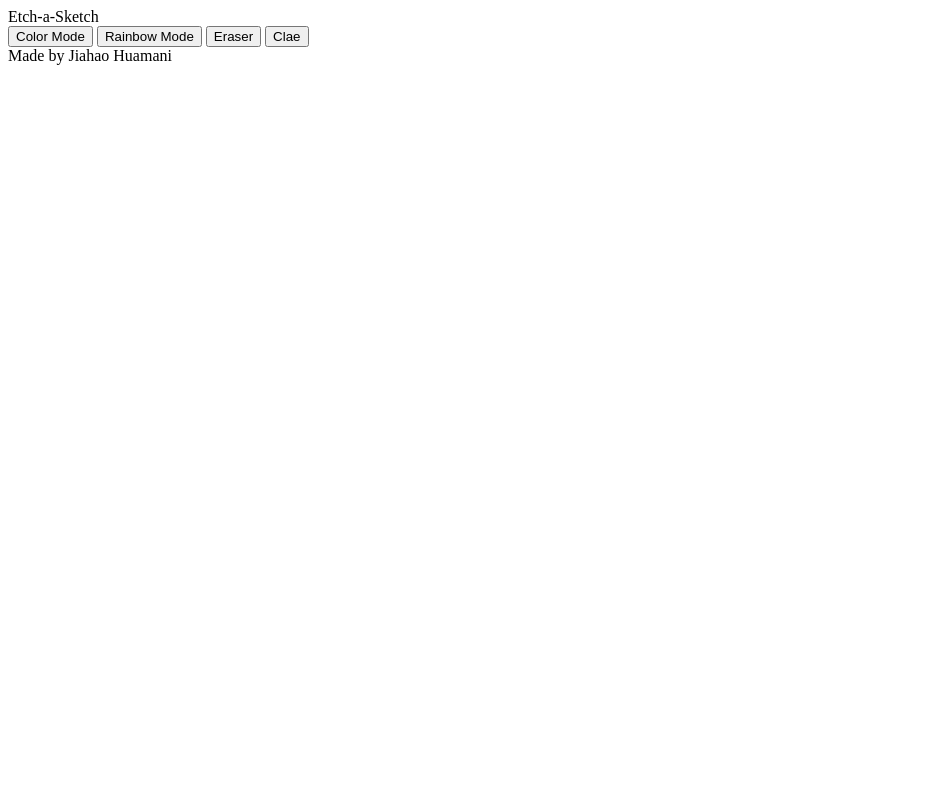
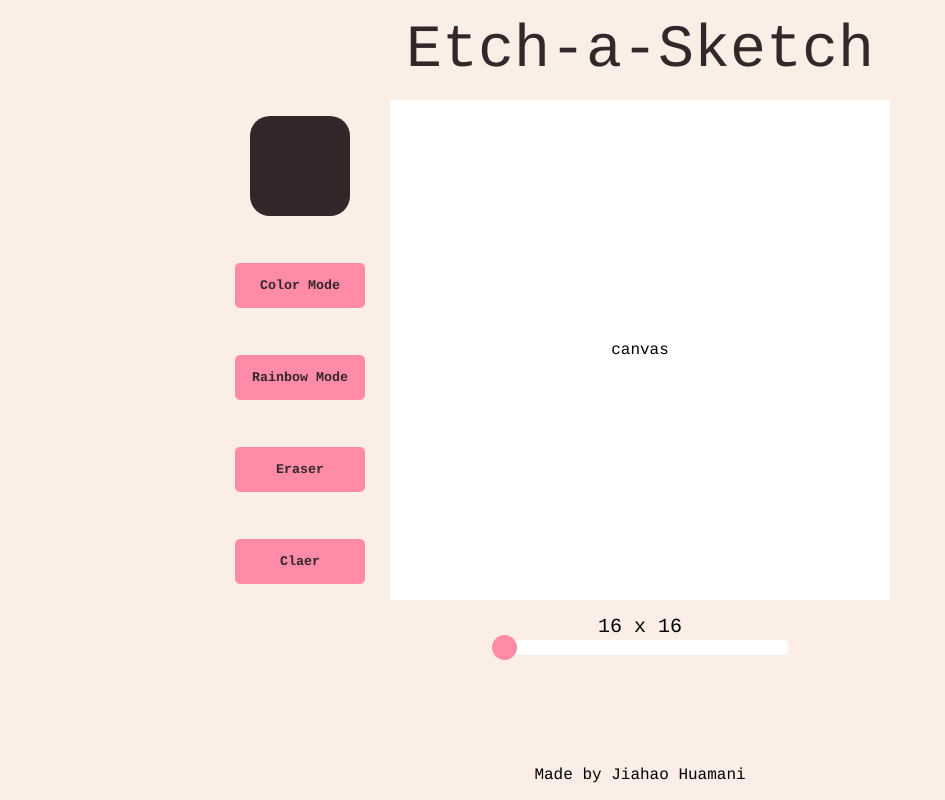
Before and after one commit to Lucas256w/etch-a-sketch, a plain HTML site: page index.html in a window 1280 px wide. Shown: the whole page, without its empty margins (0-945 px from the left). Drawn offline with Linux system fonts and the light colour scheme.

Commit message:
Implement css to html skeleton

```diff
--- a/index.html
+++ b/index.html
@@ -3,6 +3,7 @@
     <head>
         <meta charset="UTF-8">
         <title>Etch-A-Sketch</title>
+        <link rel="stylesheet" href="styles.css">
     </head>
     <body>
         <header>Etch-a-Sketch</header>
@@ -14,13 +15,15 @@
                     <button class="selections">Color Mode</button>
                     <button class="selections">Rainbow Mode</button>
                     <button class="selections">Eraser</button>
-                    <button class="selections">Clae</button>
+                    <button class="selections">Claer</button>
                 </div>
 
-                <div id="canvas"></div>
+                <div id="canvas">canvas</div>
             </div>
 
-            <div id="slider"></div>
+            <div id="slider-container"> 16 x 16
+                <input type="range" min="16" max="64" value="16" class="slider">
+            </div>
         </div>
 
         <footer>Made by Jiahao Huamani</footer>
--- /dev/null
+++ b/styles.css
@@ -0,0 +1,119 @@
+/* Structure of the page */
+
+body {
+    display: flex;
+    flex-direction: column;
+    margin: 0;
+    min-height: 100vh;
+    font-family: courier, sans-serif;
+    background-color: #faeee7
+}
+
+header {
+    display: flex;
+    align-items: center;
+    justify-content: center;
+}
+
+footer {
+    display: flex;
+    justify-content: center;
+    align-items: center;
+}
+
+/* HEADER */
+
+header {
+    font-size: 60px;
+    color:#33272a;
+    margin-top: 16px;
+}
+
+/* MAIN */
+
+#main {
+    margin-top: 16px;
+    flex:1;
+    display: flex;
+    flex-direction: column;
+}
+
+#selectCanvas {
+    display: flex;
+    justify-content: center;
+}
+
+#menu {
+    display: flex;
+    flex-direction: column;
+    justify-content: space-around;
+    gap: 16px;
+    align-items: center;
+    min-width: 150px;
+    margin-left: -165px;
+
+}
+
+#colors {
+    background-color: #33272a;
+    width: 100px;
+    height: 100px;
+    border-radius: 20px;
+}
+
+#canvas {
+    display: flex;
+    align-items: center;
+    justify-content: center;
+    background-color: white;
+    min-width: 500px;
+    min-height: 500px;
+    max-width: 500px;
+    max-height: 500px;
+    margin-left: 15px;
+}
+
+button {
+    border: none;
+    border-radius: 5px;
+    background-color: #ff8ba7;
+    padding: 15px 15px;
+    width: 130px;
+    font-family: courier, sans-serif;
+    color: #33272a;
+    font-weight: bold;
+    cursor: pointer;
+}
+
+#slider-container {
+    display: flex;
+    flex-direction: column;
+    width: 300px;
+    margin: 15px auto;
+    text-align: center;
+    font-size: 20px;
+  }
+
+.slider {
+    -webkit-appearance: none;
+    width: auto;
+    height: 15px;
+    border-radius: 5px;
+    background: white;
+  }
+
+.slider::-webkit-slider-thumb {
+    -webkit-appearance: none;
+    appearance: none;
+    width: 25px;
+    height: 25px;
+    border-radius: 50%;
+    background: #ff8ba7;
+    cursor: pointer;
+  }
+
+/* FOOTER */
+
+footer {
+    padding: 16px 0;
+}
```
